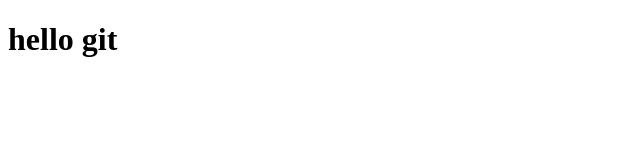
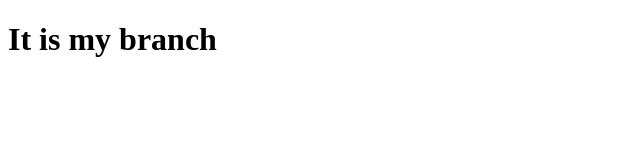
Before and after one commit to Jeyaram-742/kaliRepo, a plain HTML site: page demo.html in a window 1280 px wide. Shown: the whole page, without its empty margins (0-640 px from the left). Drawn offline with Linux system fonts and the light colour scheme.

Commit message:
mybranch created

```diff
--- a/demo.html
+++ b/demo.html
@@ -6,7 +6,7 @@
     <title>Document</title>
 </head>
 <body>
-    <h1>hello git</h1>
+    <h1>It is my branch</h1>
 
 </body>
 </html>
```
